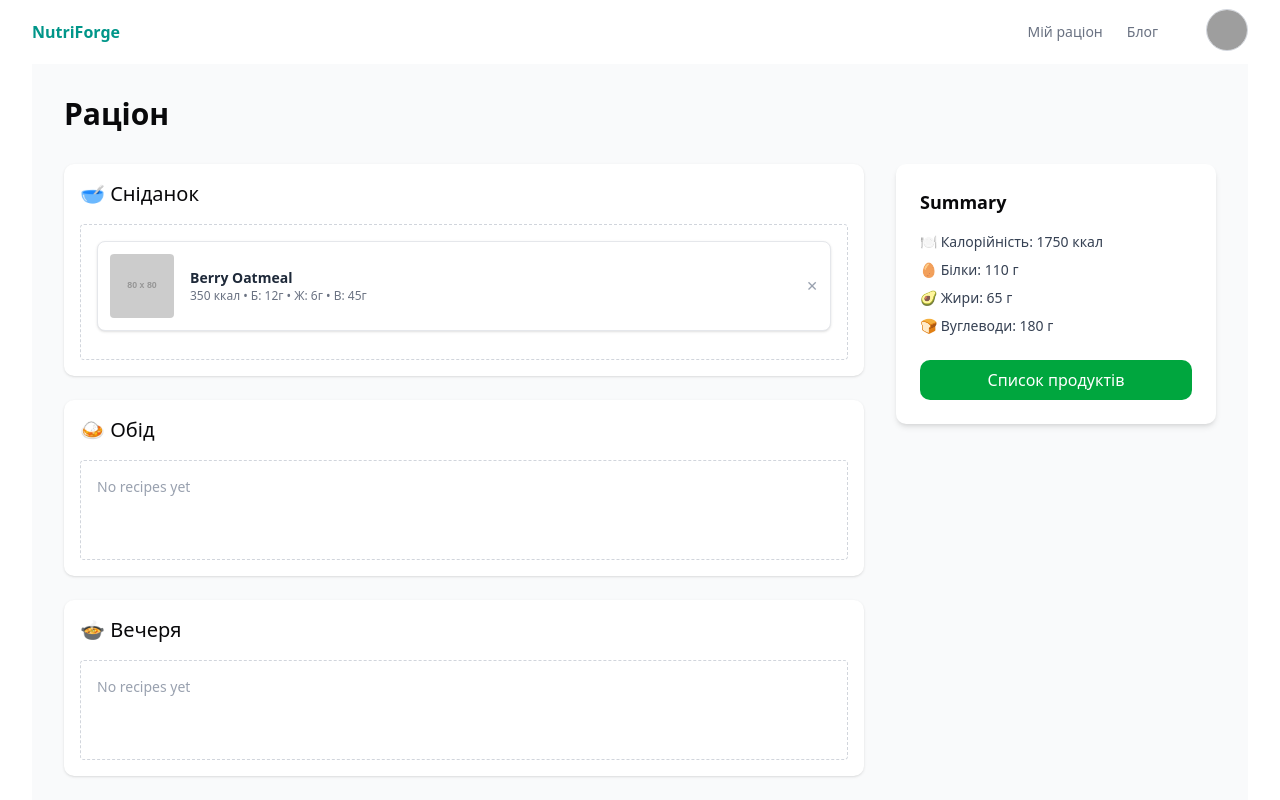
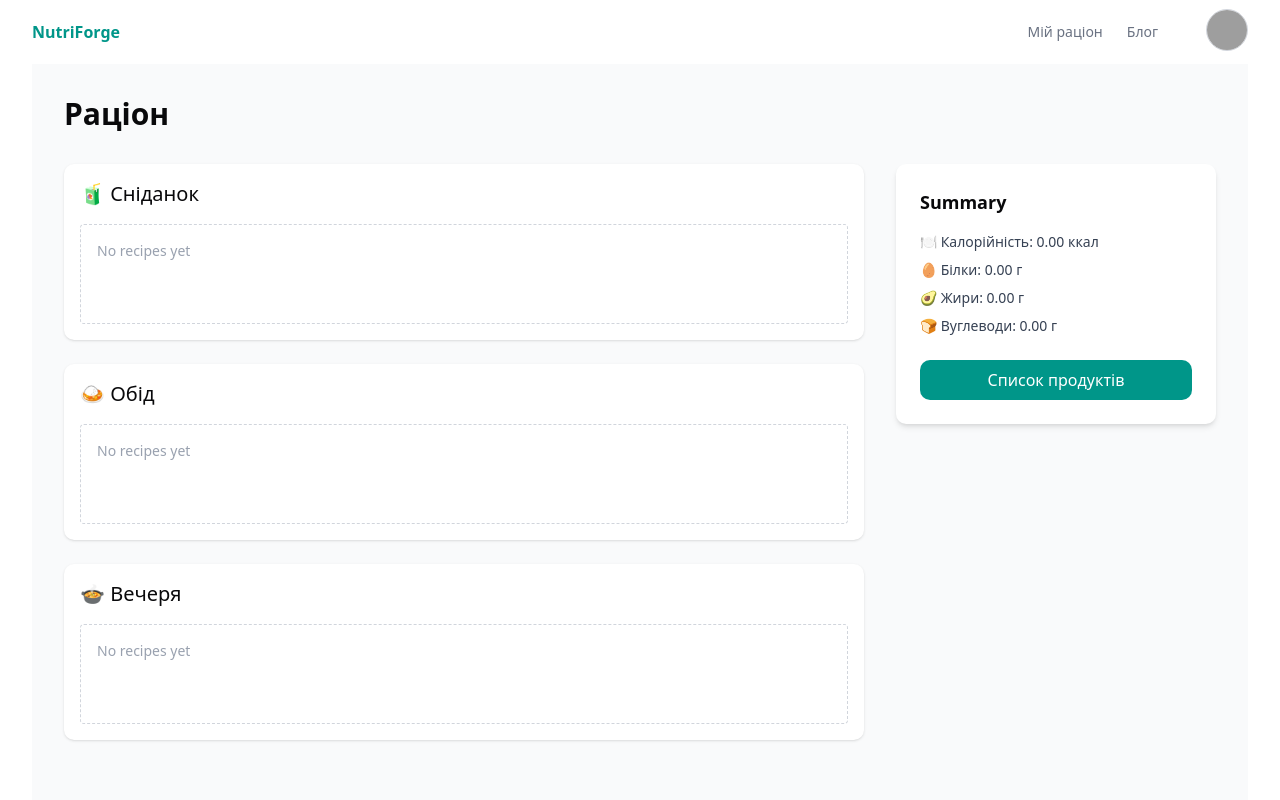
Before and after one commit to NutriForge/nutri-forge-frontend, a React (Vite) app: page /planner in a window 1280 px wide. Shown: the top 800 px of the page. Built offline with nearby package versions, Linux system fonts and the light colour scheme; grey boxes are pictures that could not be loaded.

Commit message:
Recipes can be added to the mealPlan and Summary calculated

```diff
--- a/src/components/MealPlanner/MealPlannerPage.tsx
+++ b/src/components/MealPlanner/MealPlannerPage.tsx
@@ -1,84 +1,129 @@
+import { useEffect, useState } from "react";
 import { DragDropContext, Droppable, Draggable, DropResult } from "@hello-pangea/dnd";
-import { useState } from "react";
 
-const initialData = {
-  breakfast: [
-    {
-      id: "1",
-      name: "Berry Oatmeal",
-      kcal: 350,
-      proteins: 12,
-      fats: 6,
-      carbs: 45,
-      image: "https://placehold.co/80?text=Berry Oatmeal"
-    }
-  ],
+type Recipe = {
+  id: string;
+  name: string;
+  kcal: number;
+  proteins: number;
+  fats: number;
+  carbs: number;
+  image: string;
+};
+
+type MealPlan = {
+  breakfast: Recipe[];
+  lunch: Recipe[];
+  dinner: Recipe[];
+};
+
+const initialData: MealPlan = {
+  breakfast: [],
   lunch: [],
-  dinner: []
+  dinner: [],
 };
 
 export default function MealPlanner() {
-  const [meals, setMeals] = useState(initialData);
+  const [meals, setMeals] = useState<MealPlan>(initialData);
+
+  useEffect(() => {
+    const storedPlan = JSON.parse(localStorage.getItem("mealPlan") || "{}");
+    if (Object.keys(storedPlan).length > 0) {
+      setMeals((prev) => ({
+        ...prev,
+        ...storedPlan,
+      }));
+    }
+  }, []);
 
   const onDragEnd = (result: DropResult) => {
     const { source, destination } = result;
     if (!destination) return;
 
-    const sourceList = [...meals[source.droppableId as keyof typeof meals]];
+    // ❗ якщо місце не змінилося — нічого не робимо
+    if (
+      source.droppableId === destination.droppableId &&
+      source.index === destination.index
+    ) {
+      return;
+    }
+
+    const sourceList = [...meals[source.droppableId as keyof MealPlan]];
     const [movedItem] = sourceList.splice(source.index, 1);
 
-    const destList = [...meals[destination.droppableId as keyof typeof meals]];
+    const destList = [...meals[destination.droppableId as keyof MealPlan]];
     destList.splice(destination.index, 0, movedItem);
 
-    setMeals({
+    const updatedMeals = {
       ...meals,
       [source.droppableId]: sourceList,
-      [destination.droppableId]: destList
-    });
+      [destination.droppableId]: destList,
     };
+
+    setMeals(updatedMeals);
+    localStorage.setItem("mealPlan", JSON.stringify(updatedMeals));
+  };
+
+  const handleDeleteRecipe = (mealType: keyof MealPlan, id: string) => {
+    const updatedList = meals[mealType].filter((r) => r.id !== id);
+    const updatedMeals = {
+      ...meals,
+      [mealType]: updatedList,
+    };
+
+    setMeals(updatedMeals);
+    localStorage.setItem("mealPlan", JSON.stringify(updatedMeals));
+  };
+
+  const summary = Object.values(meals).flat().reduce(
+    (acc, recipe) => ({
+      kcal: acc.kcal + recipe.kcal,
+      proteins: acc.proteins + recipe.proteins,
+      fats: acc.fats + recipe.fats,
+      carbs: acc.carbs + recipe.carbs,
+    }),
+    { kcal: 0, proteins: 0, fats: 0, carbs: 0 }
+  );
 
   return (
     <div className="min-h-screen bg-gray-50 p-8">
       <h1 className="text-3xl font-bold mb-8">Раціон</h1>
-
-
       <div className="flex">
         <DragDropContext onDragEnd={onDragEnd}>
           <div className="flex-1 mr-8 grid grid-cols-1 gap-6">
-            <MealSection title="🥣 Сніданок" droppableId="breakfast" recipes={meals.breakfast} />
-            <MealSection title="🍛 Обід" droppableId="lunch" recipes={meals.lunch} />
-            <MealSection title="🍲 Вечеря" droppableId="dinner" recipes={meals.dinner} />
+            <MealSection title="🧃 Сніданок" droppableId="breakfast" recipes={meals.breakfast} onDelete={handleDeleteRecipe} />
+            <MealSection title="🍛 Обід" droppableId="lunch" recipes={meals.lunch} onDelete={handleDeleteRecipe} />
+            <MealSection title="🍲 Вечеря" droppableId="dinner" recipes={meals.dinner} onDelete={handleDeleteRecipe} />
           </div>
         </DragDropContext>
 
         <aside className="w-80 bg-white shadow-md rounded-lg p-6 h-fit">
           <h2 className="text-lg font-semibold mb-4">Summary</h2>
           <div className="text-sm text-gray-700 space-y-2 mb-6">
-              <div>🍽 Калорійність: <span className="font-medium">1750 ккал</span></div>
-              <div>🥚 Білки: <span className="font-medium">110 г</span></div>
-              <div>🥑 Жири: <span className="font-medium">65 г</span></div>
-              <div>🍞 Вуглеводи: <span className="font-medium">180 г</span></div>
+            <div>🍽 Калорійність: <span className="font-medium">{summary.kcal.toFixed(2)} ккал</span></div>
+            <div>🥚 Білки: <span className="font-medium">{summary.proteins.toFixed(2)} г</span></div>
+            <div>🥑 Жири: <span className="font-medium">{summary.fats.toFixed(2)} г</span></div>
+            <div>🍞 Вуглеводи: <span className="font-medium">{summary.carbs.toFixed(2)} г</span></div>
           </div>
 
-            <button className="w-full bg-green-600 hover:bg-green-700 text-white py-2 rounded-lg transition">
+          <button className="w-full bg-teal-600 hover:bg-teal-700 text-white py-2 rounded-lg transition">
             Список продуктів
           </button>
         </aside>
       </div>
-
     </div>
   );
 }
 
-function MealSection({ title, droppableId, recipes }: {
+function MealSection({ title, droppableId, recipes, onDelete }: {
   title: string;
-  droppableId: string;
-  recipes: any[];
+  droppableId: keyof MealPlan;
+  recipes: Recipe[];
+  onDelete: (mealType: keyof MealPlan, id: string) => void;
 }) {
   return (
     <div className="bg-white shadow-sm rounded-lg p-4">
       <h3 className="text-xl font-medium mb-4">{title}</h3>
-
       <Droppable droppableId={droppableId}>
         {(provided, snapshot) => (
           <div
@@ -91,11 +136,15 @@ function MealSection({ title, droppableId, recipes }: {
             {recipes.length === 0 && (
               <div className="text-sm text-gray-400">No recipes yet</div>
             )}
-
             {recipes.map((recipe, index) => (
-              <DraggableRecipeCard recipe={recipe} index={index} key={recipe.id} />
+              <DraggableRecipeCard
+                recipe={recipe}
+                index={index}
+                key={recipe.id}
+                mealType={droppableId}
+                onDelete={onDelete}
+              />
             ))}
-
             {provided.placeholder}
           </div>
         )}
@@ -104,7 +153,12 @@ function MealSection({ title, droppableId, recipes }: {
   );
 }
 
-function DraggableRecipeCard({ recipe, index }: { recipe: any; index: number }) {
+function DraggableRecipeCard({ recipe, index, mealType, onDelete }: {
+  recipe: Recipe;
+  index: number;
+  mealType: keyof MealPlan;
+  onDelete: (mealType: keyof MealPlan, id: string) => void;
+}) {
   return (
     <Draggable draggableId={recipe.id} index={index}>
       {(provided) => (
@@ -122,10 +176,15 @@ function DraggableRecipeCard({ recipe, index }: { recipe: any; index: number })
           <div className="flex-1">
             <div className="text-sm font-semibold text-gray-800">{recipe.name}</div>
             <div className="text-xs text-gray-500">
-              {recipe.kcal} ккал • Б: {recipe.proteins}г • Ж: {recipe.fats}г • В: {recipe.carbs}г
+              {recipe.kcal.toFixed(1)} ккал • Б: {recipe.proteins.toFixed(1)}г • Ж: {recipe.fats.toFixed(1)}г • В: {recipe.carbs.toFixed(1)}г
             </div>
           </div>
-          <button className="text-gray-400 hover:text-red-500 text-sm">✕</button>
+          <button
+            className="text-gray-400 hover:text-red-500 text-sm"
+            onClick={() => onDelete(mealType, recipe.id)}
+          >
+            ✕
+          </button>
         </div>
       )}
     </Draggable>
--- a/src/components/Recipe/RecipePage/RecipePage.tsx
+++ b/src/components/Recipe/RecipePage/RecipePage.tsx
@@ -18,25 +18,41 @@ function RecipePage() {
   if (!recipe) return <div>Рецепт не знайдено</div>;
 
   function handleAddToMealPlan() {
+    const currentPlan = JSON.parse(localStorage.getItem("mealPlan") || "{}");
 
-    console.log(recipe)
+    // ✅ Ініціалізувати секцію, якщо вона пуста
+    const breakfast = currentPlan.breakfast || [];
+
+    // ✅ Рецепт, який хочемо додати
     const newRecipe = {
-        id: recipe.id,
-        name: recipe.name,
-        img: recipe.img || "https://placehold.co/80?text=Фотосесія+рецепту+триває",
-        ingredients: ingredients,
-        weight_per_portion: totalMacros,
-        total_proteins: totalMacros.proteins,
-        total_fats: totalMacros.fats,
-        total_carbs: totalMacros.carbs,
-        total_kcal: totalMacros.kcal
+      id: recipe.id.toString(),
+      name: recipe.name,
+      image: recipe.img || "https://placehold.co/80",
+      kcal: totalMacros.kcal,
+      proteins: totalMacros.proteins,
+      fats: totalMacros.fats,
+      carbs: totalMacros.carbs,
+      ingredients,
     };
 
-    const currentPlan = JSON.parse(localStorage.getItem("mealPlan") || "{}");
-    const breakfast = currentPlan.breakfast || [];
-    breakfast.push(newRecipe);
-    localStorage.setItem("mealPlan", JSON.stringify({ ...currentPlan, breakfast }));
+    // ✅ Перевірка: чи вже є рецепт з таким id
+    const existingIndex = breakfast.findIndex((r: any) => r.id === newRecipe.id);
+
+    if (existingIndex !== -1) {
+      // Якщо є — оновлюємо
+      breakfast[existingIndex] = newRecipe;
+    } else {
+      // Інакше додаємо новий
+      breakfast.push(newRecipe);
+    }
+
+    // ✅ Оновити localStorage
+    const updatedPlan = { ...currentPlan, breakfast };
+    localStorage.setItem("mealPlan", JSON.stringify(updatedPlan));
+
+    // ✅ Перенаправлення, якщо потрібно
     navigate("/planner");
+
   };
 
   return (
```
Lines whose indentation alone changed are shown as unchanged.
